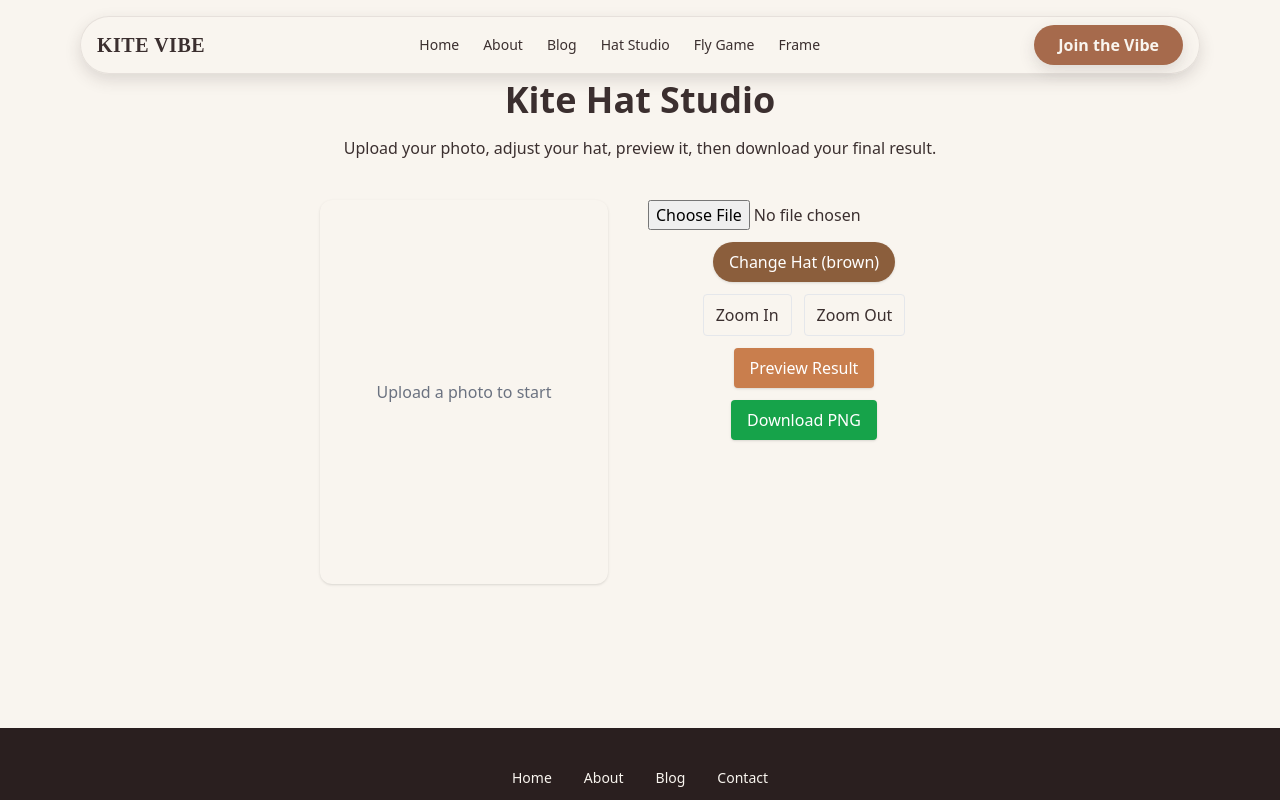
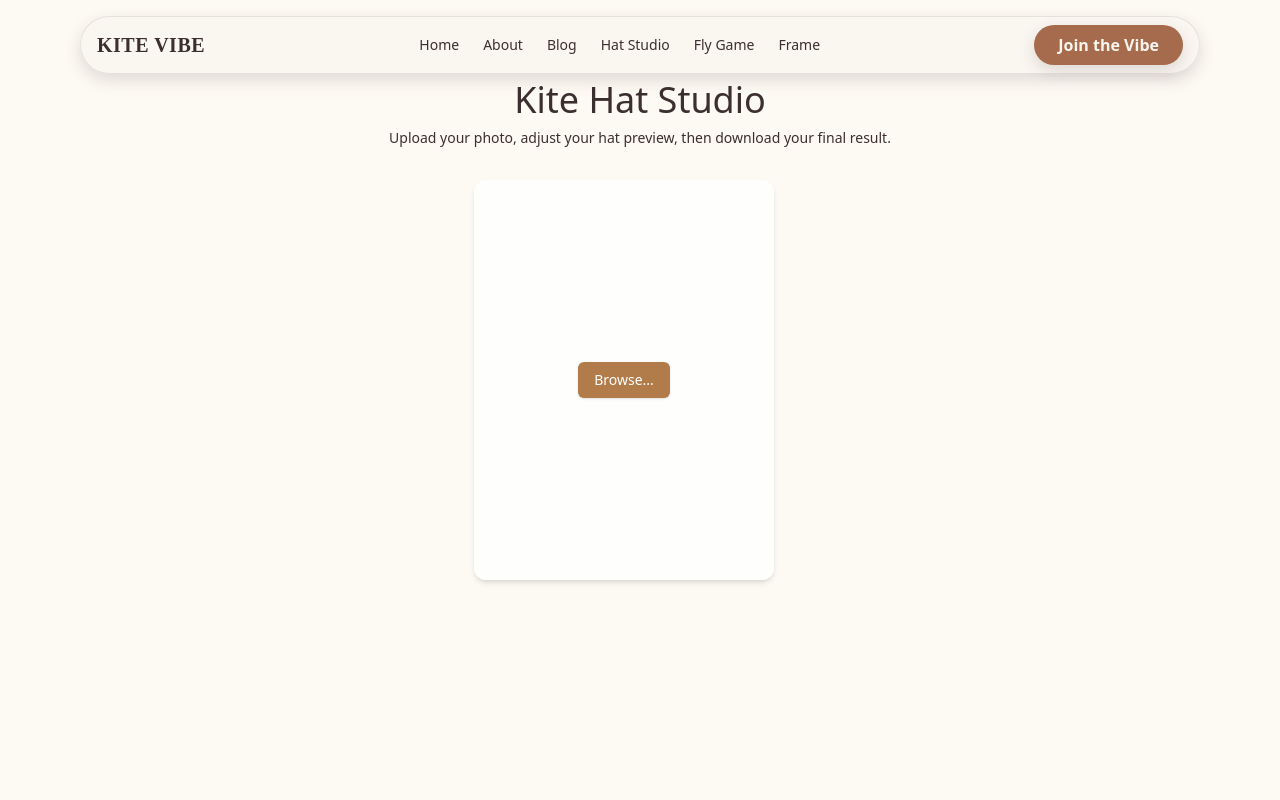
Before and after one commit to apdsdotcom-gif/kitevibe, a Next.js app: page /hat-studio in a window 1280 px wide. Shown: the top 800 px of the page. Built offline with nearby package versions, Linux system fonts and the light colour scheme.

Commit message:
Update page.tsx

```diff
--- a/app/hat-studio/page.tsx
+++ b/app/hat-studio/page.tsx
@@ -1,172 +1,214 @@
 "use client";
-import { useRef, useState } from "react";
 
-export default function HatStudioPage() {
+import { useState, useRef } from "react";
+
+export default function Page() {
   const [photoDataURL, setPhotoDataURL] = useState<string | null>(null);
-  const [hat, setHat] = useState<"brown" | "black">("brown");
+  const [hatType, setHatType] = useState<"brown" | "black">("brown");
   const [scale, setScale] = useState(1);
   const [offset, setOffset] = useState({ x: 0, y: 0 });
-  const [dragStart, setDragStart] = useState<{ x: number; y: number } | null>(null);
+  const [dragging, setDragging] = useState(false);
   const [previewURL, setPreviewURL] = useState<string | null>(null);
 
   const photoImgRef = useRef<HTMLImageElement | null>(null);
   const hatImgRef = useRef<HTMLImageElement | null>(null);
-  const containerRef = useRef<HTMLDivElement | null>(null);
 
-  const handleUpload = (e: React.ChangeEvent<HTMLInputElement>) => {
+  const handleFileChange = (e: React.ChangeEvent<HTMLInputElement>) => {
     const file = e.target.files?.[0];
-    if (file) {
+    if (!file) return;
     const reader = new FileReader();
-      reader.onload = () => setPhotoDataURL(reader.result as string);
+    reader.onload = (ev) => {
+      setPhotoDataURL(ev.target?.result as string);
+    };
     reader.readAsDataURL(file);
-    }
   };
 
-  const handleMouseDown = (e: React.MouseEvent<HTMLDivElement>) => {
-    setDragStart({ x: e.clientX - offset.x, y: e.clientY - offset.y });
+  const handleMouseDown = (e: React.MouseEvent) => {
+    e.preventDefault();
+    setDragging(true);
   };
 
-  const handleMouseMove = (e: React.MouseEvent<HTMLDivElement>) => {
-    if (dragStart) setOffset({ x: e.clientX - dragStart.x, y: e.clientY - dragStart.y });
+  const handleMouseUp = () => setDragging(false);
+
+  const handleMouseMove = (e: React.MouseEvent) => {
+    if (!dragging) return;
+    setOffset((prev) => ({
+      x: prev.x + e.movementX,
+      y: prev.y + e.movementY,
+    }));
   };
 
-  const handleMouseUp = () => setDragStart(null);
-  const handleZoom = (zoomIn: boolean) =>
-    setScale((prev) => Math.max(0.3, zoomIn ? prev + 0.1 : prev - 0.1));
+  const handleZoomIn = () => setScale((prev) => prev + 0.1);
+  const handleZoomOut = () => setScale((prev) => Math.max(0.2, prev - 0.1));
 
-  const handleHatChange = () => setHat((prev) => (prev === "brown" ? "black" : "brown"));
+  const handleChangeHat = () => {
+    setHatType((prev) => (prev === "brown" ? "black" : "brown"));
+  };
 
-  // 🎯 Gunakan pixel ratio supaya tidak blur & posisi akurat
-  const generateCanvas = () => {
-    const container = containerRef.current;
-    const photo = photoImgRef.current;
+  // ✅ FIXED handleDownload: hasil download identik dengan tampilan di layar
+  const handleDownload = () => {
+    const photoEl = photoImgRef.current;
     const hatEl = hatImgRef.current;
-    if (!container || !photo || !hatEl) return null;
+    if (!photoEl || !hatEl) return;
 
-    const ratio = window.devicePixelRatio || 1;
-    const width = container.clientWidth;
-    const height = container.clientHeight;
+    // Buat canvas dengan ukuran asli elemen tampilan
+    const rect = photoEl.getBoundingClientRect();
+    const canvas = document.createElement("canvas");
+    canvas.width = rect.width;
+    canvas.height = rect.height;
+    const ctx = canvas.getContext("2d");
+    if (!ctx) return;
 
-    const canvas = document.createElement("canvas");
-    const ctx = canvas.getContext("2d");
-    if (!ctx) return null;
+    // Gambar foto dasar
+    ctx.drawImage(photoEl, 0, 0, rect.width, rect.height);
 
-    canvas.width = width * ratio;
-    canvas.height = height * ratio;
-    ctx.scale(ratio, ratio);
+    // Gambar topi sesuai posisi dan skala di layar
+    const hatRect = hatEl.getBoundingClientRect();
+    const offsetX = hatRect.left - rect.left;
+    const offsetY = hatRect.top - rect.top;
+    ctx.drawImage(
+      hatEl,
+      offsetX,
+      offsetY,
+      hatRect.width,
+      hatRect.height
+    );
 
-    ctx.imageSmoothingEnabled = true;
-    ctx.imageSmoothingQuality = "high";
-
-    // gambar foto
-    ctx.drawImage(photo, 0, 0, width, height);
-
-    // gambar topi
-    const hatWidth = hatEl.width * scale * 0.6;
-    const hatHeight = hatEl.height * scale * 0.6;
-    const hatX = width / 2 - hatWidth / 2 + offset.x;
-    const hatY = height / 4 + offset.y;
-    ctx.drawImage(hatEl, hatX, hatY, hatWidth, hatHeight);
-
-    return canvas;
+    // Simpan hasil ke PNG
+    const link = document.createElement("a");
+    link.download = "kite-hat-result.png";
+    link.href = canvas.toDataURL("image/png");
+    link.click();
   };
 
   const handlePreview = () => {
-    const canvas = generateCanvas();
-    if (canvas) setPreviewURL(canvas.toDataURL("image/png"));
-  };
+    const photoEl = photoImgRef.current;
+    const hatEl = hatImgRef.current;
+    if (!photoEl || !hatEl) return;
 
-  const handleDownload = () => {
-    const canvas = generateCanvas();
-    if (!canvas) return;
-    const a = document.createElement("a");
-    a.href = canvas.toDataURL("image/png");
-    a.download = "kite-hat-result.png";
-    a.click();
+    const rect = photoEl.getBoundingClientRect();
+    const canvas = document.createElement("canvas");
+    canvas.width = rect.width;
+    canvas.height = rect.height;
+    const ctx = canvas.getContext("2d");
+    if (!ctx) return;
+
+    ctx.drawImage(photoEl, 0, 0, rect.width, rect.height);
+
+    const hatRect = hatEl.getBoundingClientRect();
+    const offsetX = hatRect.left - rect.left;
+    const offsetY = hatRect.top - rect.top;
+    ctx.drawImage(hatEl, offsetX, offsetY, hatRect.width, hatRect.height);
+
+    setPreviewURL(canvas.toDataURL("image/png"));
   };
 
   return (
-    <main className="max-w-6xl mx-auto px-6 py-20">
-      <h1 className="text-4xl font-bold text-center mb-4">Kite Hat Studio</h1>
-      <p className="text-center mb-10">
-        Upload your photo, adjust your hat, preview it, then download your final result.
+    <main className="min-h-screen py-20 px-4 bg-[#FDF9F3] text-center">
+      <h1 className="font-playfair text-4xl mb-2">Kite Hat Studio</h1>
+      <p className="text-sm mb-8">
+        Upload your photo, adjust your hat preview, then download your final result.
       </p>
 
-      <div className="flex flex-col lg:flex-row gap-10 justify-center items-start">
-        {/* Area utama */}
+      {/* Upload */}
+      <div className="flex flex-col md:flex-row justify-center items-start gap-8">
+        {/* Left: Editing area */}
         <div
-          ref={containerRef}
-          className="relative w-72 h-96 bg-cream rounded-xl shadow flex items-center justify-center overflow-hidden"
-          onMouseDown={handleMouseDown}
+          className="relative mx-auto bg-white/80 rounded-xl shadow-md p-4 w-[300px] h-[400px] flex items-center justify-center overflow-hidden"
           onMouseMove={handleMouseMove}
           onMouseUp={handleMouseUp}
+          onMouseLeave={handleMouseUp}
         >
-          {photoDataURL ? (
+          {!photoDataURL ? (
+            <label className="cursor-pointer text-sm bg-[#B17C4A] text-white px-4 py-2 rounded-md shadow hover:bg-[#a06e3f]">
+              Browse...
+              <input
+                type="file"
+                accept="image/*"
+                onChange={handleFileChange}
+                className="hidden"
+              />
+            </label>
+          ) : (
             <>
               <img
                 ref={photoImgRef}
                 src={photoDataURL}
                 alt="Uploaded"
-                className="absolute inset-0 w-full h-full object-cover"
+                className="absolute inset-0 w-full h-full object-cover rounded-md"
               />
               <img
                 ref={hatImgRef}
-                src={`/images/hat-${hat}.png`}
+                src={`/images/hat-${hatType}.png`}
                 alt="Hat"
-                className="absolute top-1/4 left-1/2 -translate-x-1/2"
                 style={{
                   transform: `translate(${offset.x}px, ${offset.y}px) scale(${scale})`,
-                  transformOrigin: "center top",
-                  pointerEvents: "none",
+                  transformOrigin: "center",
+                  cursor: "grab",
                 }}
+                className="absolute top-1/3 left-1/2 w-[180px] select-none"
+                onMouseDown={handleMouseDown}
+                draggable={false}
               />
             </>
-          ) : (
-            <p className="text-gray-500">Upload a photo to start</p>
           )}
         </div>
 
-        {/* Kontrol */}
+        {/* Right: Controls + Preview */}
         <div className="flex flex-col items-center gap-3">
-          <input type="file" accept="image/*" onChange={handleUpload} />
+          {photoDataURL && (
+            <>
               <button
-            onClick={handleHatChange}
-            className={`px-4 py-2 rounded-full shadow text-white ${
-              hat === "brown" ? "bg-[#8B5E3C]" : "bg-black"
+                onClick={handleChangeHat}
+                className={`px-4 py-2 rounded-md text-white font-medium shadow ${
+                  hatType === "brown"
+                    ? "bg-[#B17C4A] hover:bg-[#a06e3f]"
+                    : "bg-[#333] hover:bg-[#222]"
                 }`}
               >
-            Change Hat ({hat})
+                Change Hat ({hatType})
               </button>
-          <div className="flex gap-3">
-            <button onClick={() => handleZoom(true)} className="px-3 py-2 border rounded">
+              <div className="flex gap-2">
+                <button
+                  onClick={handleZoomIn}
+                  className="px-3 py-1 border rounded-md text-sm"
+                >
                   Zoom In
                 </button>
-            <button onClick={() => handleZoom(false)} className="px-3 py-2 border rounded">
+                <button
+                  onClick={handleZoomOut}
+                  className="px-3 py-1 border rounded-md text-sm"
+                >
                   Zoom Out
                 </button>
               </div>
+
+              <div className="flex gap-2 mt-2">
                 <button
                   onClick={handlePreview}
-            className="px-4 py-2 bg-[#C97E4D] text-white rounded shadow"
+                  className="bg-[#B17C4A] text-white px-4 py-2 rounded-md hover:bg-[#a06e3f]"
                 >
                   Preview Result
                 </button>
                 <button
                   onClick={handleDownload}
-            className="px-4 py-2 bg-green-600 text-white rounded shadow"
+                  className="bg-green-600 text-white px-4 py-2 rounded-md hover:bg-green-700"
                 >
                   Download PNG
                 </button>
+              </div>
 
               {previewURL && (
-            <div className="w-72 h-96 mt-4 rounded-xl shadow bg-white overflow-hidden">
-              <p className="text-center font-semibold mt-2">Preview</p>
+                <div className="mt-4 border rounded-lg p-2 bg-white shadow-md">
+                  <h2 className="text-sm font-semibold mb-1">Preview</h2>
                   <img
                     src={previewURL}
                     alt="Preview"
-                className="w-full h-full object-contain rounded-b-xl"
+                    className="w-[200px] h-auto rounded-md"
                   />
                 </div>
+              )}
+            </>
           )}
         </div>
       </div>
```
Lines whose indentation alone changed are shown as unchanged.
